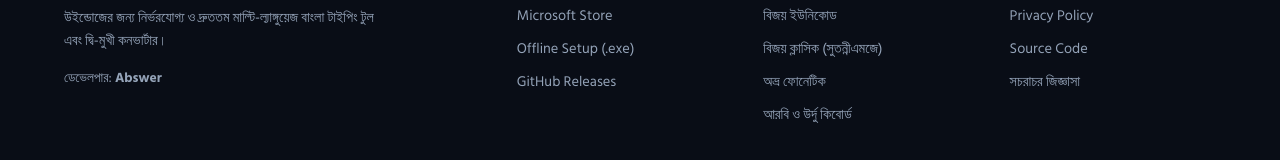
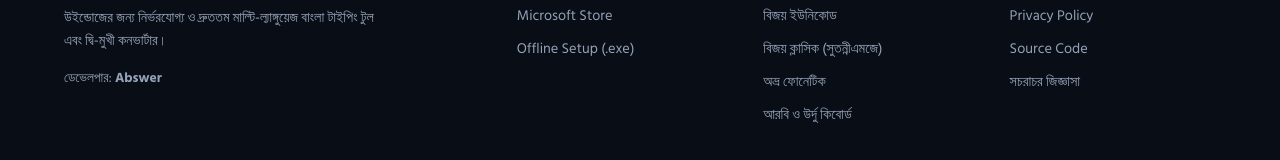
Before and after one commit to appsabswer/BanglaKeyboard, a plain HTML site: page index.html in a window 1280 px wide. Shown: the part 6810-6970 px from the top of the page. Drawn offline with Linux system fonts and the light colour scheme.

Commit message:
Remove GitHub Releases link from footer downloads

```diff
--- a/index.html
+++ b/index.html
@@ -1773,7 +1773,6 @@
           <ul>
             <li><a href="https://apps.microsoft.com/detail/9pddx7tdp24z" target="_blank" rel="noopener">Microsoft Store</a></li>
             <li><a href="BanglaKeyboardSetup.exe" download="BanglaKeyboardSetup.exe">Offline Setup (.exe)</a></li>
-            <li><a href="https://github.com/appsabswer/BanglaKeyboard" target="_blank" rel="noopener">GitHub Releases</a></li>
           </ul>
         </div>
 
```
